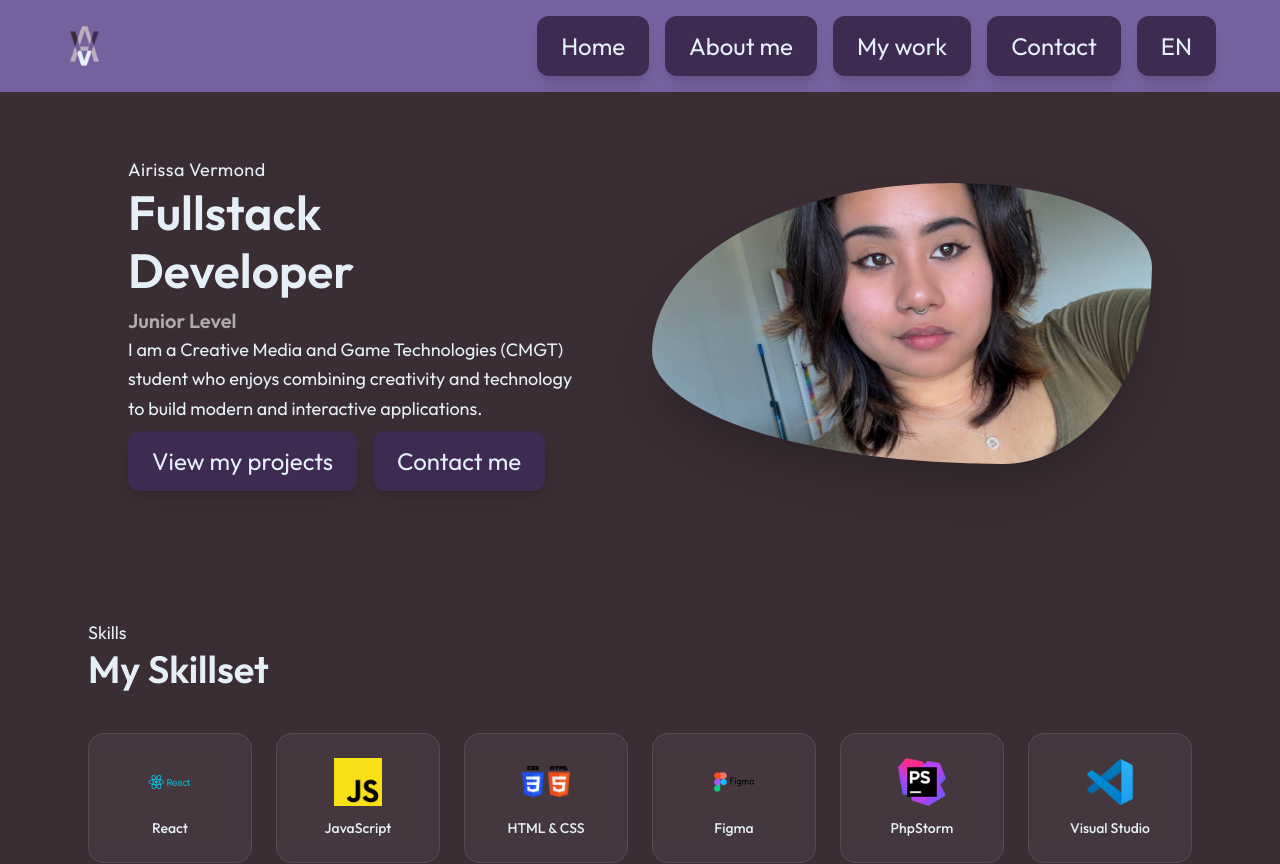
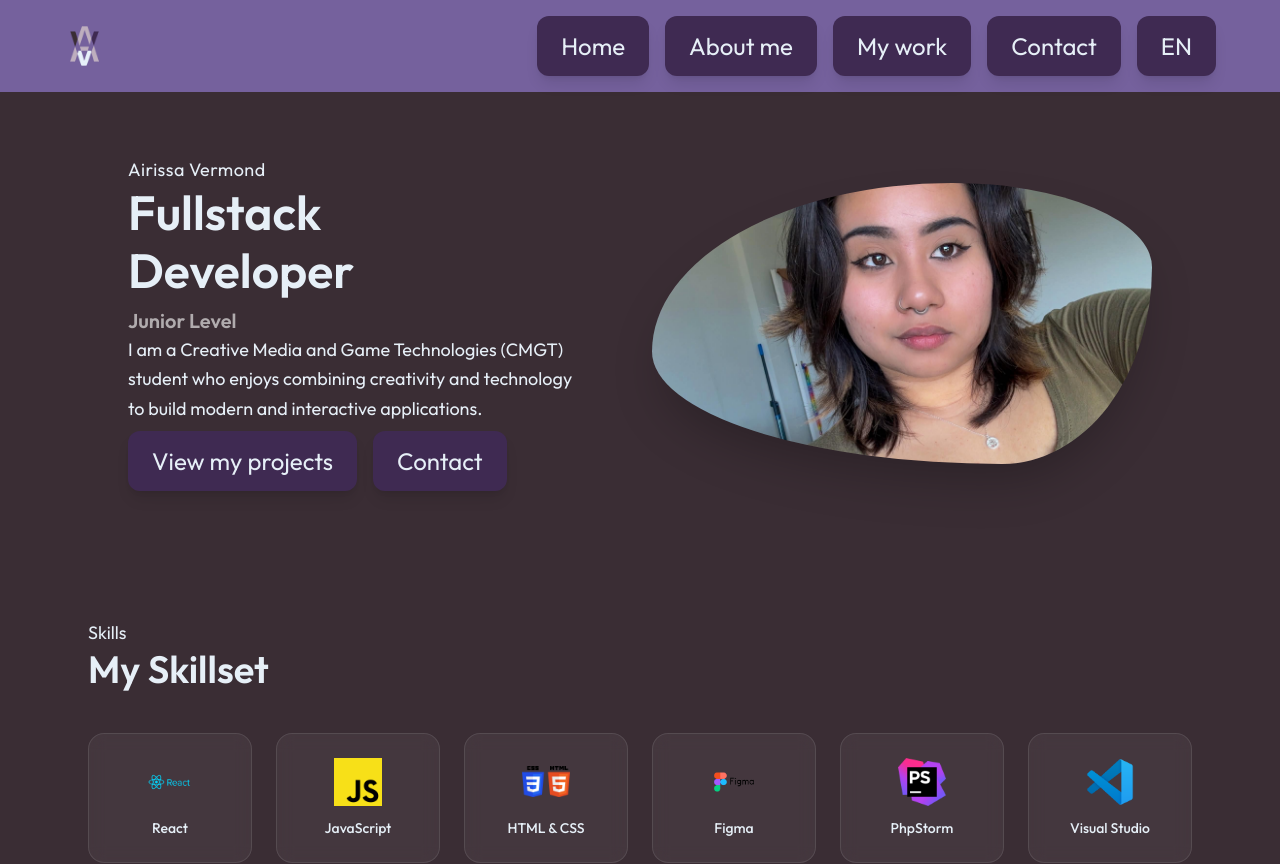
Before and after one commit to AngryPapayah/airissa-portfolio, a React (Vite) app: page / in a window 1280 px wide. Shown: the top 864 px of the page. Built offline with nearby package versions, Linux system fonts and the light colour scheme.

Commit message:
button deed t niet

```diff
--- a/src/pages/Home.jsx
+++ b/src/pages/Home.jsx
@@ -50,9 +50,10 @@ function Home() {
                             </Button>
                         </Link>
 
-                        <Button>
-                            {language === "EN" ? "Contact me" : "Neem contact op"}
-                        </Button>
+                        <Link to="/contact">
+                            <Button>{language === "EN" ? "Contact" : "Contact"}</Button>
+                        </Link>
+
                     </div>
                 </div>
 
```
